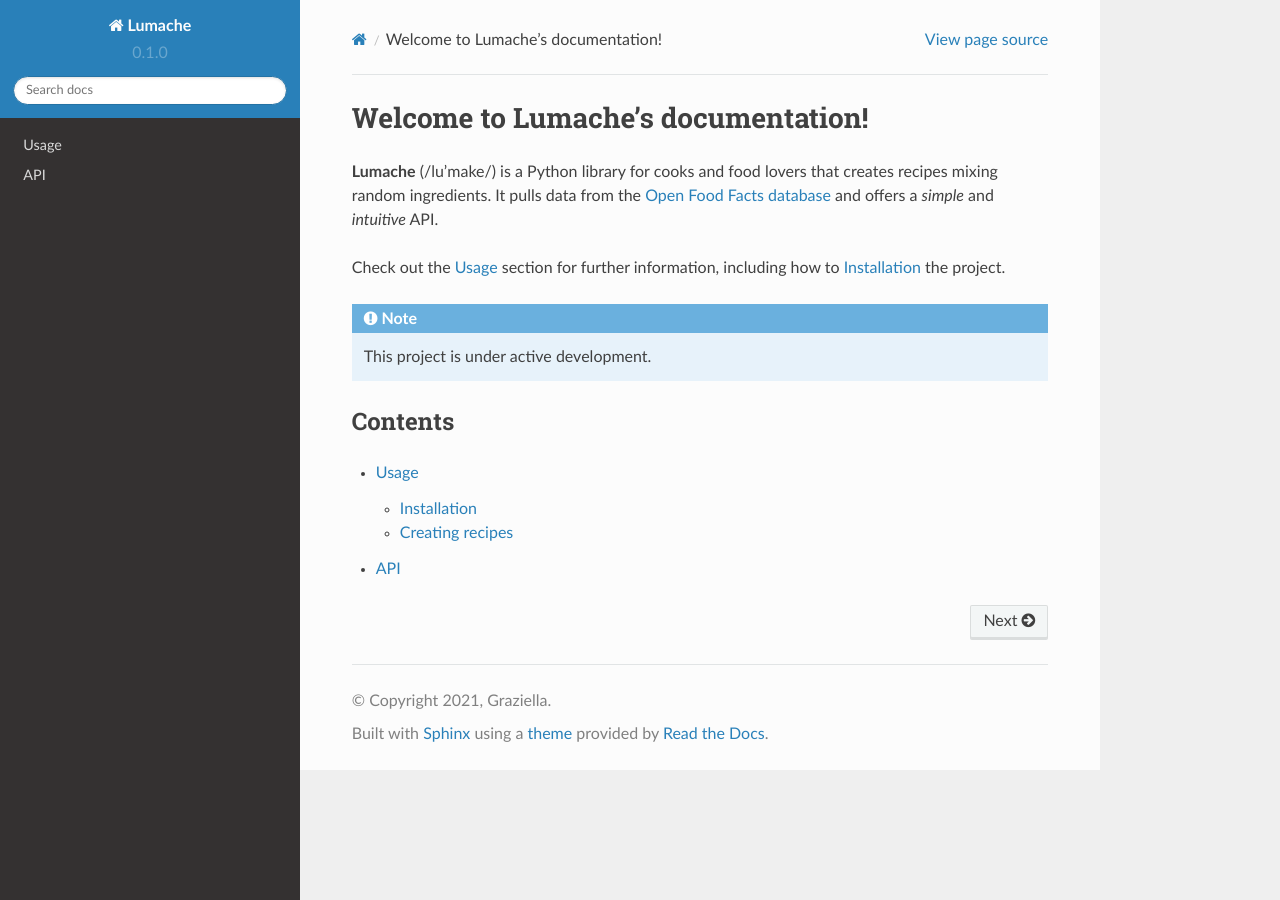
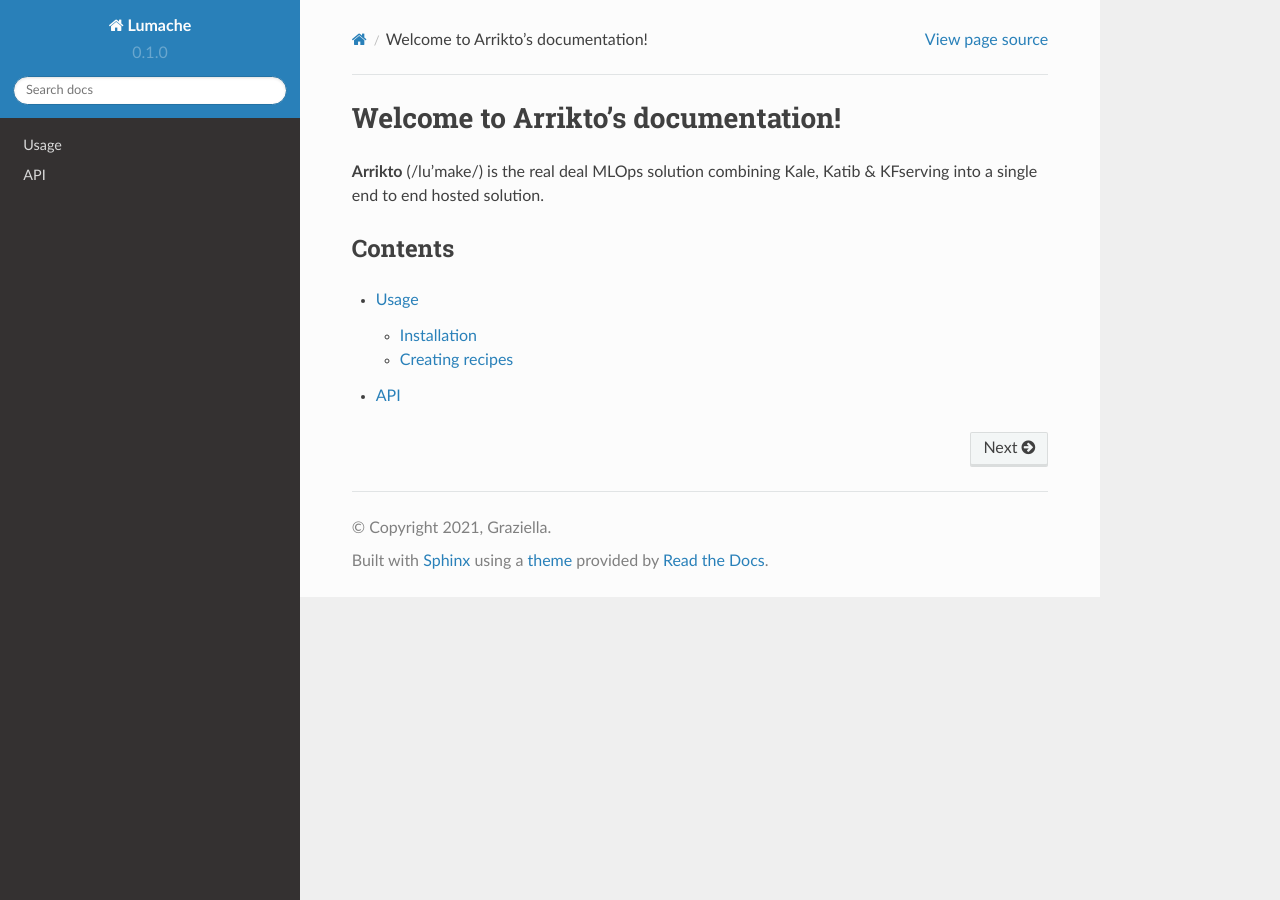
Before and after one commit to bobuel/rd-example, a Sphinx documentation site: the page built from docs/source/index.rst, in a window 1280 px wide. Built offline with Sphinx 7.4.7 and the Read the Docs theme 2.0.0, drawn with Linux system fonts in a browser that asks for light colours.

Commit message:
Update index.rst

```diff
--- a/docs/source/index.rst
+++ b/docs/source/index.rst
@@ -1,17 +1,8 @@
-Welcome to Lumache's documentation!
+Welcome to Arrikto's documentation!
 ===================================
 
-**Lumache** (/lu'make/) is a Python library for cooks and food lovers
-that creates recipes mixing random ingredients.
-It pulls data from the `Open Food Facts database <https://world.openfoodfacts.org/>`_
-and offers a *simple* and *intuitive* API.
+**Arrikto** (/lu'make/) is the real deal MLOps solution combining Kale, Katib & KFserving into a single end to end hosted solution.
 
-Check out the :doc:`usage` section for further information, including
-how to :ref:`installation` the project.
-
-.. note::
-
-   This project is under active development.
 
 Contents
 --------
```
